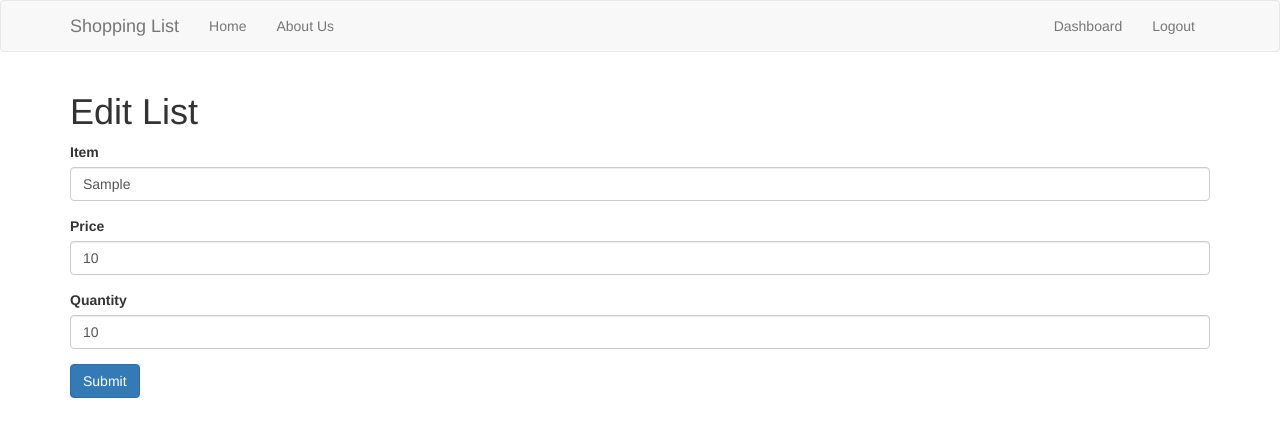
After one commit to liciolentimo/shoppinglist, a Flask app: page /edit_list/1 in a window 1280 px wide. The commit adds this page. Shown: the top 437 px of the page. Run offline with Flask 2, Linux system fonts and the light colour scheme; the visitor is signed in with stand-in values (Sample User, id 1); tables that the repository leaves empty or names only in its code hold one stand-in row (values such as "Sample post"); some libraries are stand-ins or nearby versions.

Commit message:
Enabled edit and delete lists

```diff
--- a/app.py
+++ b/app.py
@@ -172,6 +172,65 @@ def add_list():
 
 	return render_template('add_list.html', form=form)
 
+#Edit list
+@app.route('/edit_list/<string:id>',methods=['GET','POST'])
+@is_logged_in
+def edit_list(id):
+
+	#create cursor
+	cur = mysql.connection.cursor()
+
+	#Get list by id
+	result = cur.execute("SELECT * FROM lists WHERE id=%s", [id])
+
+	list = cur.fetchone()
+
+	form = ListForm(request.form)
+
+	#Populate list form fields
+	form.item.data = list['item']
+	form.price.data = list['price']
+	form.quantity.data = list['quantity']
+
+	if request.method == 'POST' and form.validate():
+		item = request.form['item']
+		price = request.form['price']
+		quantity = request.form['quantity']
+
+		#create cursor
+		cur = mysql.connection.cursor()
+
+		cur.execute("UPDATE lists SET item=%s, price=%s, quantity=%s WHERE id=%s",(item,price,quantity,id))
+
+		#Commit to DB
+		mysql.connection.commit()
+
+		#close connection
+		cur.close()
+
+		flash('Shopping List updated', 'success')
+
+		return redirect(url_for('dashboard'))
+
+	return render_template('edit_list.html', form=form)
+
+#Delete list
+@app.route('/delete_list/<string:id>', methods=['POST'])
+@is_logged_in
+def delete_list(id):
+	#create cursor
+	cur = mysql.connection.cursor()
+
+	cur.execute("DELETE FROM lists WHERE id=%s", [id])
+
+	mysql.connection.commit()
+
+	cur.close()
+
+	flash('Shopping List deleted','success')
+
+	return redirect(url_for('dashboard'))
+
 
 if __name__ == '__main__':
 	app.secret_key = '123456'
--- /dev/null
+++ b/templates/edit_list.html
@@ -0,0 +1,18 @@
+{% extends 'layout.html' %}
+
+{% block body %}
+  <h1>Edit List</h1>
+   {% from "includes/_formhelpers.html" import render_field %}
+  <form method="POST" action="">
+  	<div class="form-group">
+  		{{ render_field(form.item, class_="form-control") }}
+  	</div>
+  	<div class="form-group">
+  		{{ render_field(form.price, class_="form-control") }}
+  	</div>
+  	<div class="form-group">
+  		{{ render_field(form.quantity, class_="form-control") }}
+  	</div>
+  	<p><input class="btn btn-primary" type="submit" value="Submit"></p>
+  	</form>
+  	{% endblock %}
```
Also changed, not shown: templates/dashboard.html (+7 -1 lines).
